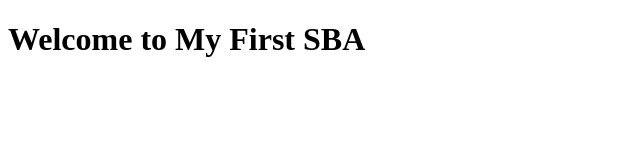
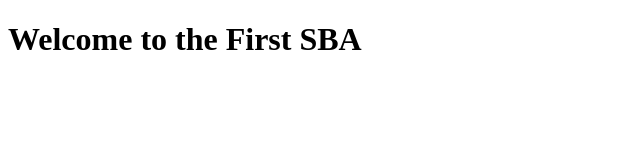
Before and after one commit to hasnasalah/hasnasalah-version-control-simulation-hasnasalah, a plain HTML site: page index.html in a window 1280 px wide. Shown: the full height of the page, 0-640 px from the left. Drawn offline with Linux system fonts and the light colour scheme.

Commit message:
changer header

```diff
--- a/index.html
+++ b/index.html
@@ -6,7 +6,7 @@
   <title>My Simple Page</title>
 </head>
 <body>
-    <header><h1>Welcome to My First SBA</h1></header>
+    <header><h1>Welcome to the First SBA</h1></header>
 
 
 </body>
```
